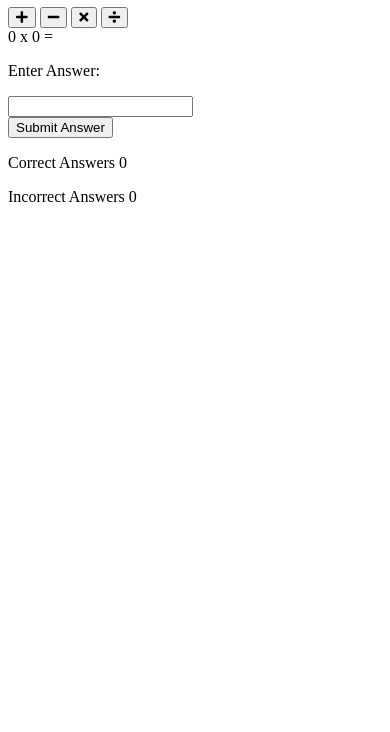
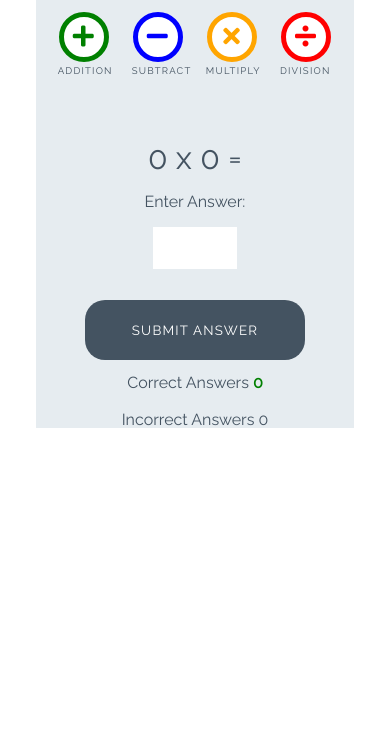
Before and after one commit to JamesCowans/love-maths, a plain HTML site: page index.html in a window 390 px wide. Shown: the part 112-844 px from the top of the page. Drawn offline with Linux system fonts and the light colour scheme.

Commit message:
Add html structure to controls area

```diff
--- a/assets/css/style.css
+++ b/assets/css/style.css
@@ -0,0 +1,254 @@
+/* --------- Global style */
+
+body {
+    background-color: white;
+    font-family: "Raleway", sans-serif;
+    color: #445361;
+    text-align: center;
+}
+
+/* --------- Heading */
+
+.heading {
+    text-align: center;
+    font-size: 2.5rem;
+}
+
+.logo {
+    height: 40px;
+    padding-right: 5px;
+}
+
+/* --------- Game layout */
+
+.game-area {
+    background-color: #E6ECF0;
+    box-sizing: border-box;
+    width: 85%;
+    height: 65vh;
+    max-height: 450px;
+    max-width: 830px;
+    margin-left: auto;
+    margin-right: auto;
+    padding: 1%;
+}
+
+.question-area {
+    width: 50%;
+    font-size: 2rem;
+    margin: auto;
+    padding: 50px 0;
+}
+
+.question-area span {
+    padding: 0 15px;
+}
+
+.score-area {
+    margin: 5px auto;
+    width: 60%;
+    font-size: 1.2rem;
+}
+
+.controls-area {
+    width: 85%;
+    margin: 30px auto;
+}
+
+#score {
+    color: green;
+    font-weight: bold;
+}
+
+#incorrect {
+    color: red;
+    font-weight: bold;
+}
+
+.answer-message {
+    display: none;
+    font-size: 1rem;
+}
+
+#answer-box {
+    border: none;
+    color: #445361;
+    display: inline-block;
+    height: 40px;
+    width: 80px;
+    font-size: 1.2rem;
+}
+
+.scores {
+    display: inline-block;
+    padding: 25px;
+}
+
+/* --------- Buttons */
+
+.btn {
+    width: 220px;
+    height: 60px;
+    font-family: "Raleway", sans-serif;
+    text-transform: uppercase;
+    letter-spacing: 1.2px;
+    color: white;
+}
+
+.btn:focus {
+    outline: none;
+}
+
+.btn--big {
+    padding-top: 10px;
+    border-radius: 50%;
+    background-color: white;
+    border: 10px solid;
+    width: 100px;
+    height: 100px;
+    font-size: 3.2rem;
+    margin: 0 30px;
+    transition: all 0.5s;
+}
+
+.btn--big::after {
+    content: attr(data-type);
+    font-size: 1rem;
+    color: #445361;
+    position: relative;
+    left: -0.5em;
+}
+
+.btn--blue {
+    border-color: blue;
+    color: blue;
+}
+
+.btn--blue:active,
+.btn--blue:hover {
+    background-color: darkblue;
+    color: white;
+}
+
+.btn--orange {
+    border-color: orange;
+    color: orange;
+}
+
+.btn--orange:active,
+.btn--orange:hover {
+    background-color: darkorange;
+    color: white;
+}
+
+.btn--red {
+    border-color: red;
+    color: red;
+}
+
+.btn--red:active,
+.btn--red:hover {
+    background-color: darkred;
+    color: white;
+}
+
+.btn--green {
+    border-color: green;
+    color: green;
+}
+
+.btn--green:active,
+.btn--green:hover {
+    background-color: darkgreen;
+    color: white;
+}
+
+.btn--gray {
+    margin-top: 25px;
+    background-color: #445361;
+    border: 1px transparent;
+    border-radius: 20px;
+}
+
+.btn--gray:active,
+.btn--gray:hover {
+    background-color: #0d1013;
+}
+
+/* --------- Media queries */
+
+@media (max-width: 414px) {
+    .controls-area {
+        width: 100%;
+    }
+
+    .btn--big {
+        margin: 0 10px;
+        padding: 5px;
+        border: 5px solid;
+        width: 50px;
+        height: 50px;
+        font-size: 1.5rem;
+    }
+
+    .btn--big::after {
+        font-size: 0.6rem;
+        left: -0.7rem;
+    }
+
+    .question-area {
+        padding: 10% 0;
+        width: 100%;
+    }
+
+    .question-area span {
+        padding: 0;
+    }
+
+    .answer-message {
+        display: block;
+    }
+
+    #answer-box {
+        display: block;
+        margin: 0 auto;
+    }
+
+    .btn--gray {
+        margin-top: 0;
+    }
+
+    .score-area {
+        width: 100%;
+    }
+
+    .scores {
+        margin: 0.5em auto;
+        display: block;
+        padding: 5px;
+    }
+
+    .heading {
+        font-size: 2rem;
+    }
+}
+
+@media (max-width: 320px) {
+    .game-area {
+        height: 70vh;
+    }
+
+    .controls-area {
+        width: 75%;
+        margin: 10px auto;
+    }
+
+    .btn--big {
+        margin: 10px 10px;
+    }
+
+    .question-area {
+        padding: 10px 0;
+    }
+
+}
--- a/index.html
+++ b/index.html
@@ -21,21 +21,21 @@
     <h1 class="heading">
       <img class="logo" src="assets/images/logo.png" alt="logo" />Love Maths
     </h1>
-    <div class="game-area"></div>
+    <div class="game-area">
     <div class="controls-area">
-      <button class="btn btn--big btn--green">
+      <button data-type="addition" class="btn btn--big btn--green">
         <i class="fas fa-plus"></i>
       </button>
 
-      <button class="btn btn--big btn--blue">
+      <button data-type="subtract" class="btn btn--big btn--blue">
         <i class="fas fa-minus"></i>
       </button>
 
-      <button class="btn btn--big btn--orange">
+      <button data-type="multiply" class="btn btn--big btn--orange">
         <i class="fas fa-times"></i>
       </button>
 
-      <button class="btn btn--big btn--red">
+      <button data-type="division" class="btn btn--big btn--red">
         <i class="fas fa-divide"></i>
       </button>
     </div>
@@ -47,7 +47,7 @@
       <p class="answer-message">Enter Answer:</p>
       <input id="answer-box" type="number" />
     </div>
-    <button class="btn btn==gray">Submit Answer</button>
+    <button data-type="submit" class="btn btn--gray">Submit Answer</button>
     <div class="score-area"></div>
     <p class="scores">Correct Answers <span id="score">0</span></p>
     <p class="scores">Incorrect Answers <span id="Incorrect">0</span></p>
```
